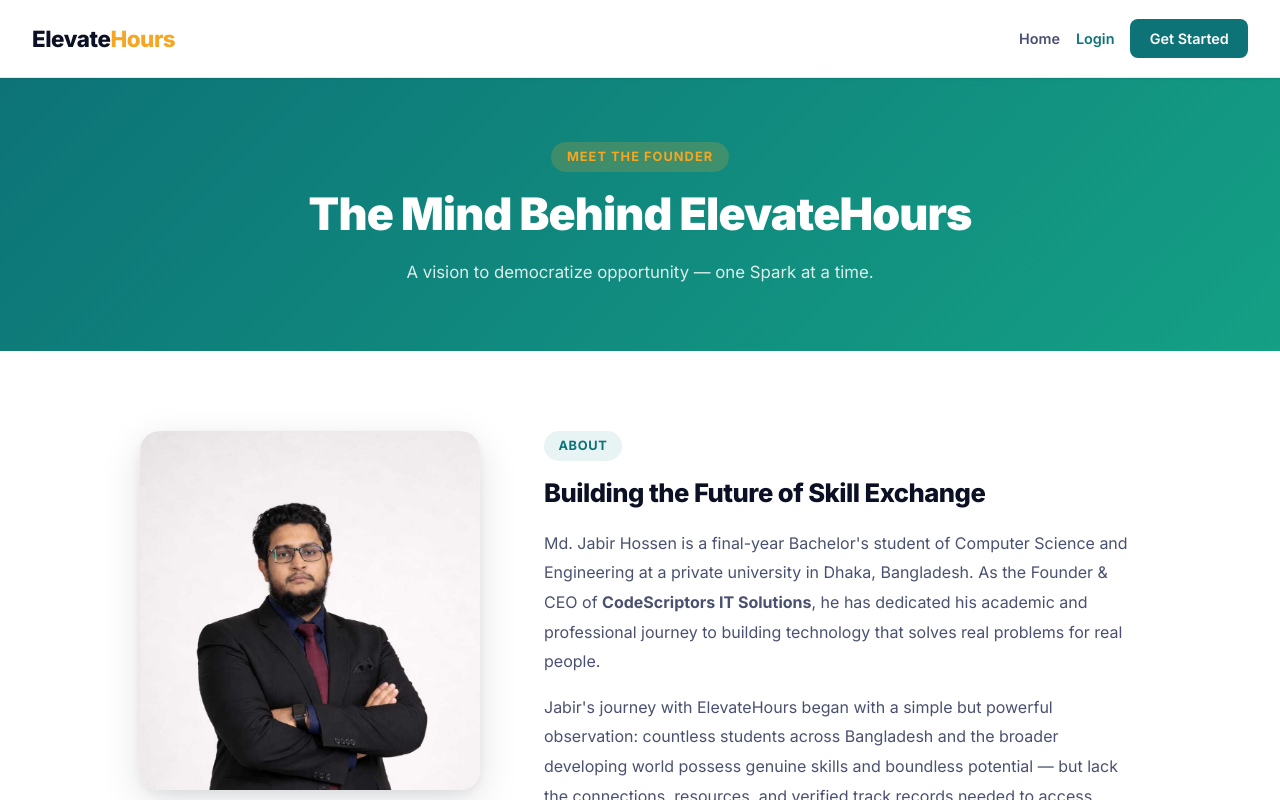
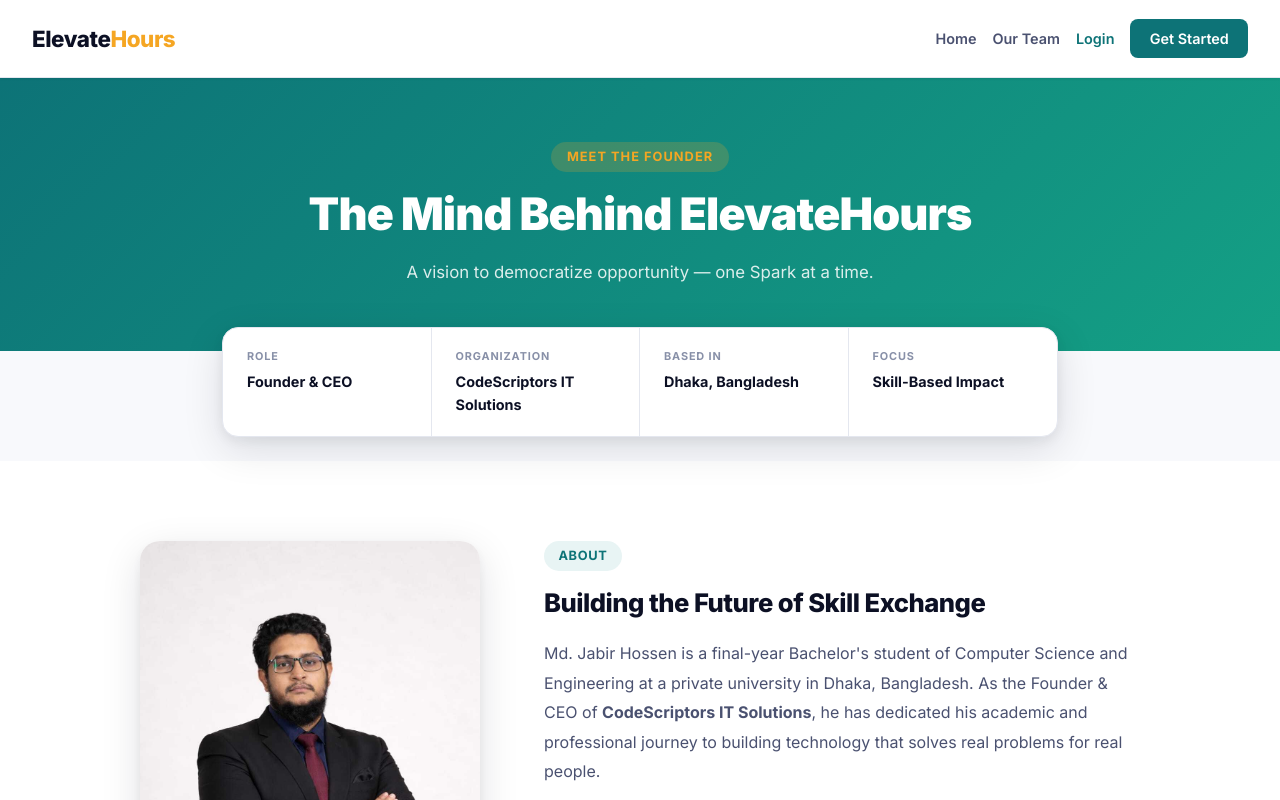
Before and after one commit to Ja-b-ir/ElevateHours, a Next.js app: page /founder in a window 1280 px wide. Shown: the top 800 px of the page. Built offline with nearby package versions, Linux system fonts and the light colour scheme.

Commit message:
Update page.js

```diff
--- a/src/app/founder/page.js
+++ b/src/app/founder/page.js
@@ -16,6 +16,7 @@ export default function FounderPage() {
         </a>
         <div style={{ display: 'flex', gap: '1rem', alignItems: 'center' }}>
           <a href="/" style={{ color: 'var(--text-2)', fontWeight: 600, fontSize: '0.9rem', textDecoration: 'none' }}>Home</a>
+          <a href="/team" style={{ color: 'var(--text-2)', fontWeight: 600, fontSize: '0.9rem', textDecoration: 'none' }}>Our Team</a>
           <a href="/auth/login" style={{ color: 'var(--brand)', fontWeight: 600, fontSize: '0.9rem', textDecoration: 'none' }}>Login</a>
           <a href="/auth/signup" style={{ background: 'var(--brand)', color: 'white', padding: '0.5rem 1.2rem', borderRadius: 8, fontWeight: 600, fontSize: '0.9rem', textDecoration: 'none' }}>Get Started</a>
         </div>
@@ -43,6 +44,27 @@ export default function FounderPage() {
           </p>
         </div>
       </section>
+
+      {/* Quick facts strip */}
+      <div style={{ maxWidth: 900, margin: '0 auto', padding: '0 2rem', transform: 'translateY(-1.5rem)' }}>
+        <div style={{
+          background: 'var(--surface)', border: '1px solid var(--border)', borderRadius: 16,
+          boxShadow: 'var(--shadow-lg)', display: 'grid', gridTemplateColumns: 'repeat(auto-fit, minmax(180px, 1fr))',
+          overflow: 'hidden'
+        }}>
+          {[
+            { label: 'Role', value: 'Founder & CEO' },
+            { label: 'Organization', value: 'CodeScriptors IT Solutions' },
+            { label: 'Based In', value: 'Dhaka, Bangladesh' },
+            { label: 'Focus', value: 'Skill-Based Impact' },
+          ].map((f, i) => (
+            <div key={i} style={{ padding: '1.25rem 1.5rem', borderRight: i < 3 ? '1px solid var(--border)' : 'none' }}>
+              <div style={{ fontSize: '0.68rem', fontWeight: 700, color: 'var(--text-3)', textTransform: 'uppercase', letterSpacing: '0.08em', marginBottom: '0.3rem' }}>{f.label}</div>
+              <div style={{ fontWeight: 700, fontSize: '0.9rem', color: 'var(--text)' }}>{f.value}</div>
+            </div>
+          ))}
+        </div>
+      </div>
 
       {/* Founder Profile */}
       <section style={{ padding: '5rem 2rem', background: 'var(--surface)' }}>
```
